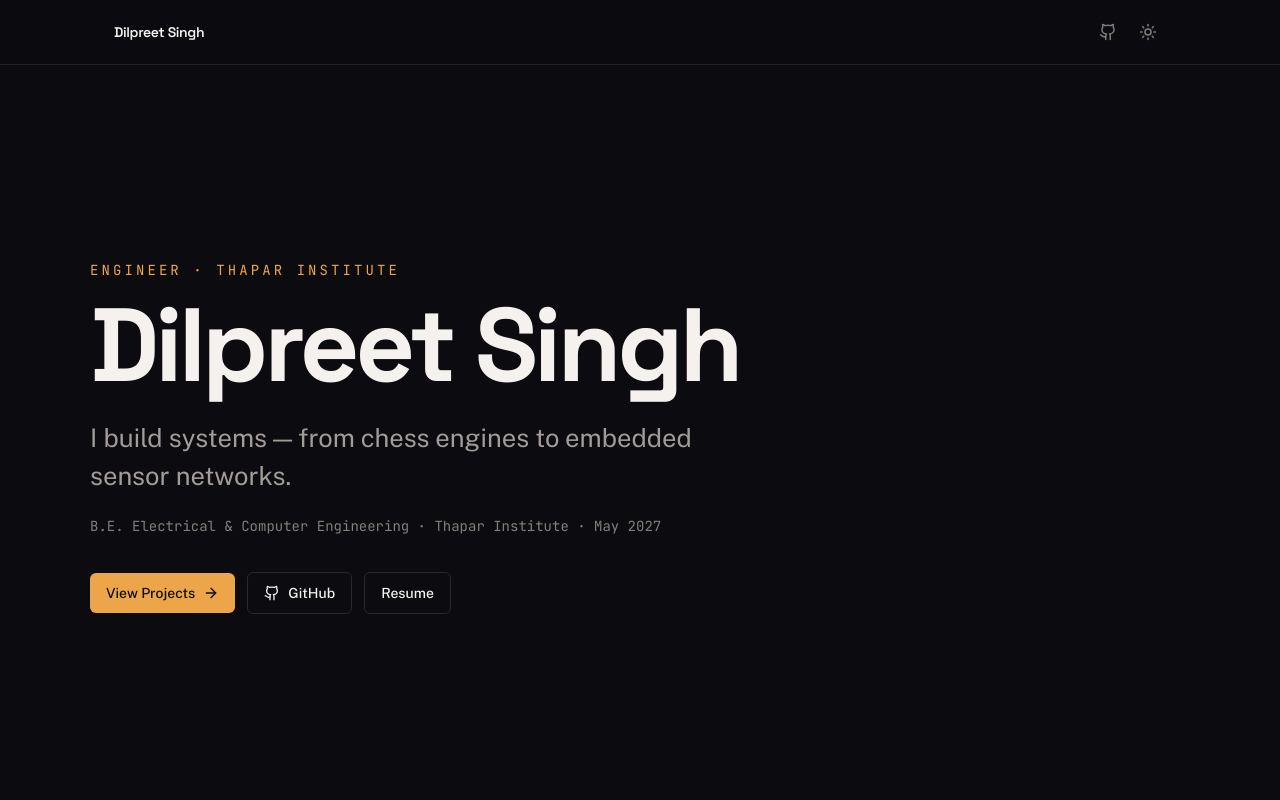
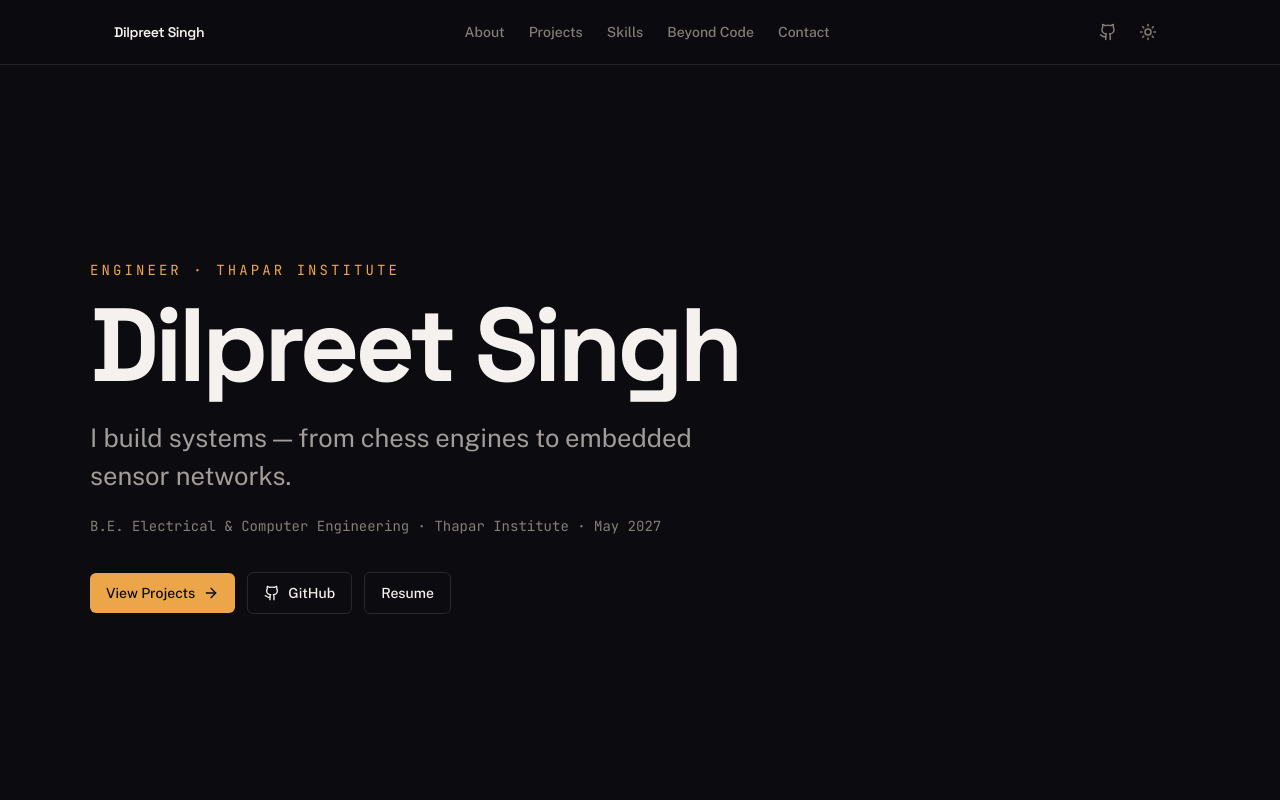
Before and after one commit to Dilpreetrattol/dilpreet-singh-portfolio, a Next.js app: page / in a window 1280 px wide. Shown: the top 800 px of the page. Built offline with nearby package versions, Linux system fonts and the light colour scheme.

Commit message:
Add in-page nav to header with smooth-scroll anchors

```diff
--- a/src/app/layout.tsx
+++ b/src/app/layout.tsx
@@ -78,7 +78,7 @@ export default function RootLayout({
   return (
     <html
       lang="en"
-      className={`dark ${spaceGrotesk.variable} ${publicSans.variable} ${jetbrainsMono.variable}`}
+      className={`dark scroll-smooth ${spaceGrotesk.variable} ${publicSans.variable} ${jetbrainsMono.variable}`}
       suppressHydrationWarning
     >
       <head>
--- a/src/components/AboutSection.tsx
+++ b/src/components/AboutSection.tsx
@@ -4,7 +4,7 @@ import { SectionHeading } from "./SectionHeading";
 
 export function AboutSection() {
   return (
-    <section id="about" aria-label="About" className="border-t border-border">
+    <section id="about" aria-label="About" className="scroll-mt-16 border-t border-border">
       <div className="mx-auto max-w-content px-6 py-20 sm:py-28">
         <SectionHeading>About</SectionHeading>
 
--- a/src/components/BeyondCodeSection.tsx
+++ b/src/components/BeyondCodeSection.tsx
@@ -7,7 +7,7 @@ export function BeyondCodeSection() {
     <section
       id="beyond-code"
       aria-label="Beyond code"
-      className="border-t border-border"
+      className="scroll-mt-16 border-t border-border"
     >
       <div className="mx-auto max-w-content px-6 py-20 sm:py-28">
         <SectionHeading>Beyond code</SectionHeading>
--- a/src/components/ContactSection.tsx
+++ b/src/components/ContactSection.tsx
@@ -8,7 +8,7 @@ export function ContactSection() {
     <section
       id="contact"
       aria-label="Contact"
-      className="border-t border-border"
+      className="scroll-mt-16 border-t border-border"
     >
       <div className="mx-auto max-w-content px-6 py-20 sm:py-28">
         <SectionHeading>Contact</SectionHeading>
--- a/src/components/Header.tsx
+++ b/src/components/Header.tsx
@@ -1,14 +1,27 @@
 import { Github } from "lucide-react";
-import { site } from "@/content/site";
+import { navLinks, site } from "@/content/site";
 import { ThemeToggle } from "./ThemeToggle";
 
 export function Header() {
   return (
     <header className="sticky top-0 z-40 border-b border-border/80 bg-bg/80 backdrop-blur">
       <div className="mx-auto flex max-w-content items-center justify-between px-6 py-3.5">
-        <a href="#top" className="font-display text-sm font-semibold tracking-tight text-ink">
+        <a href="/#top" className="font-display text-sm font-semibold tracking-tight text-ink">
           {site.name}
         </a>
+
+        <nav aria-label="Section navigation" className="hidden items-center gap-6 md:flex">
+          {navLinks.map((link) => (
+            <a
+              key={link.href}
+              href={link.href}
+              className="text-sm font-medium text-ink-mute transition-colors hover:text-ink"
+            >
+              {link.label}
+            </a>
+          ))}
+        </nav>
+
         <div className="flex items-center gap-1">
           <a
             href={site.githubUrl}
--- a/src/components/ProjectsSection.tsx
+++ b/src/components/ProjectsSection.tsx
@@ -77,7 +77,11 @@ export function ProjectsSection() {
   useEffect(() => () => clearTimeout(exitTimer.current), []);
 
   return (
-    <section id="projects" aria-label="Projects" className="mx-auto max-w-content px-6 py-20 sm:py-28">
+    <section
+      id="projects"
+      aria-label="Projects"
+      className="mx-auto max-w-content scroll-mt-16 px-6 py-20 sm:py-28"
+    >
       <SectionHeading>Projects</SectionHeading>
 
       <div role="group" aria-label="Filter projects by category" className="mt-8 flex flex-wrap gap-2">
--- a/src/components/SkillsSection.tsx
+++ b/src/components/SkillsSection.tsx
@@ -8,7 +8,7 @@ export function SkillsSection() {
     <section
       id="skills"
       aria-label="Skills"
-      className="border-t border-border"
+      className="scroll-mt-16 border-t border-border"
     >
       <div className="mx-auto max-w-content px-6 py-20 sm:py-28">
         <SectionHeading>Skills</SectionHeading>
--- a/src/content/site.ts
+++ b/src/content/site.ts
@@ -29,6 +29,19 @@ export const site = {
   description:
     "Portfolio of Dilpreet Singh — search algorithms, multi-role web applications, embedded sensor networks, and applied ML.",
 } as const;
+
+// In-page nav, shown in the header on wider screens. Order matches the
+// order sections appear on the page. Absolute-path hashes (not bare `#…`)
+// so the header works correctly from project detail pages too, not just
+// the homepage — same pattern the detail page's own "Back to projects"
+// link already uses.
+export const navLinks = [
+  { label: "About", href: "/#about" },
+  { label: "Projects", href: "/#projects" },
+  { label: "Skills", href: "/#skills" },
+  { label: "Beyond Code", href: "/#beyond-code" },
+  { label: "Contact", href: "/#contact" },
+] as const;
 
 // About section, left column. First-person, specific, no invented
 // internships/awards/metrics — draft from what the project data actually
```
